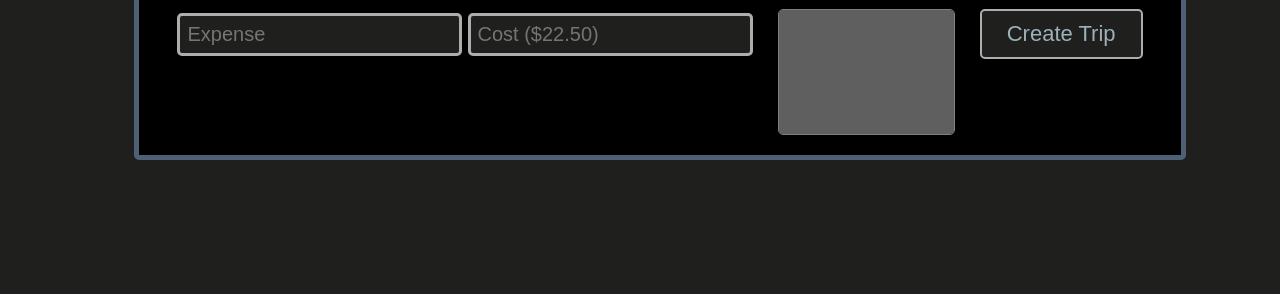
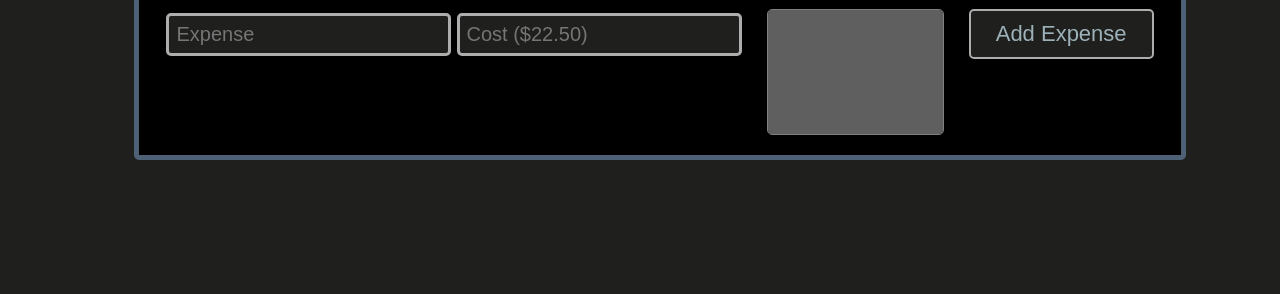
Before and after one commit to Gigabitten/TripTab, a plain HTML site: page public/addExpense.html in a window 1280 px wide. Shown: the part 514-808 px from the top of the page. Drawn offline with nearby package versions, Linux system fonts and the light colour scheme; no server answers.

Commit message:
fixed add expense

```diff
--- a/public/addExpense.html
+++ b/public/addExpense.html
@@ -79,7 +79,7 @@
         <div class="bloc">
             <select name="WhoOwes" id="whoOwesbox" multiple></select>
         </div>
-            <button onclick="createTrip()">Create Trip</button>
+            <button onclick="addExpense()">Add Expense</button>
     </div>
   </div>
 </div>
--- a/public/styles/style.css
+++ b/public/styles/style.css
@@ -2,8 +2,10 @@ html, body {
     background-color: #1f1f1e;
     font-family: Verdana;
     height: 100%;
+    /*
     cursor: url(https://cdn.custom-cursor.com/db/6084/32/food-and-drinks-eggplant-cursor.png), auto;
-}
+  */
+  }
 
 h1 {
     text-align: center;
```
